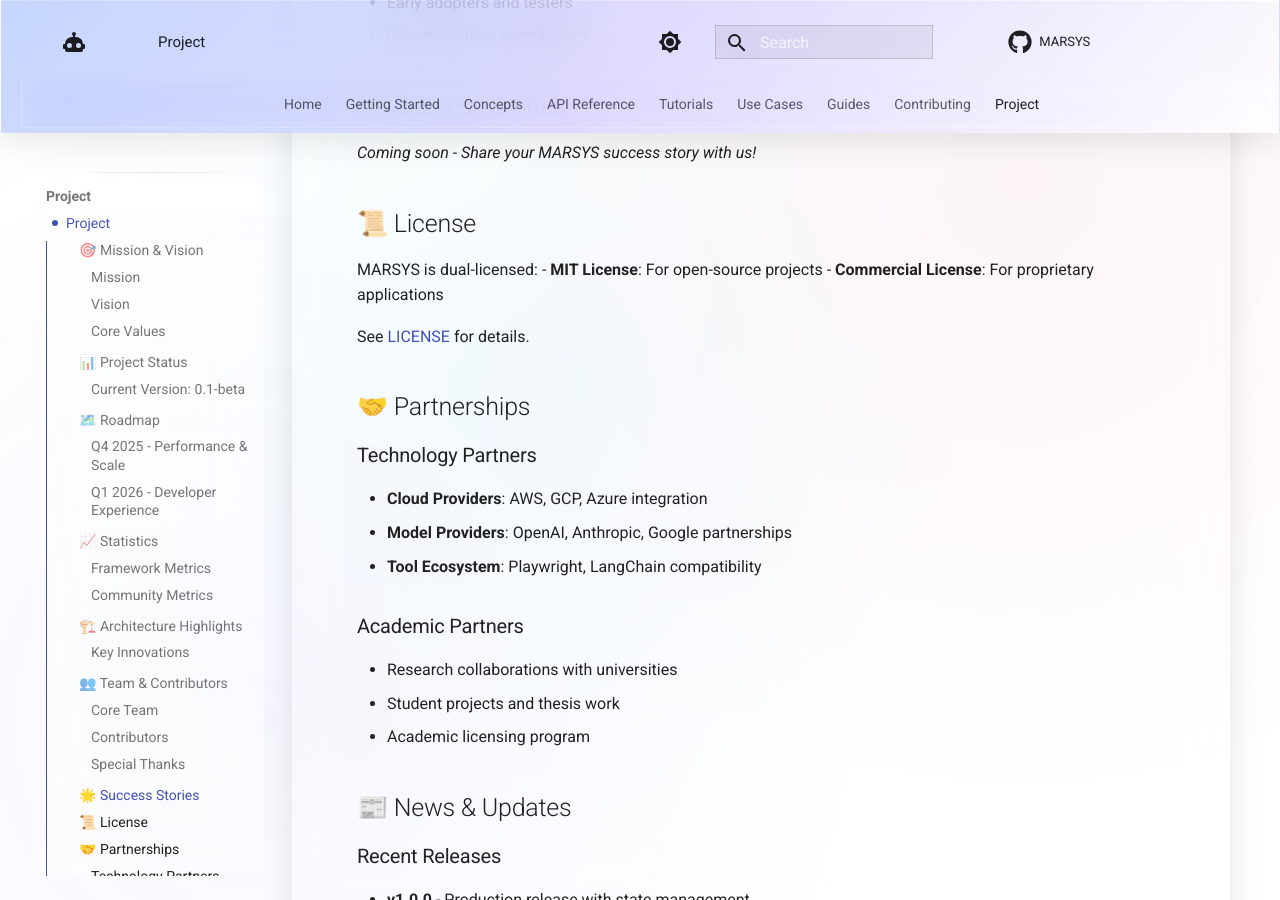
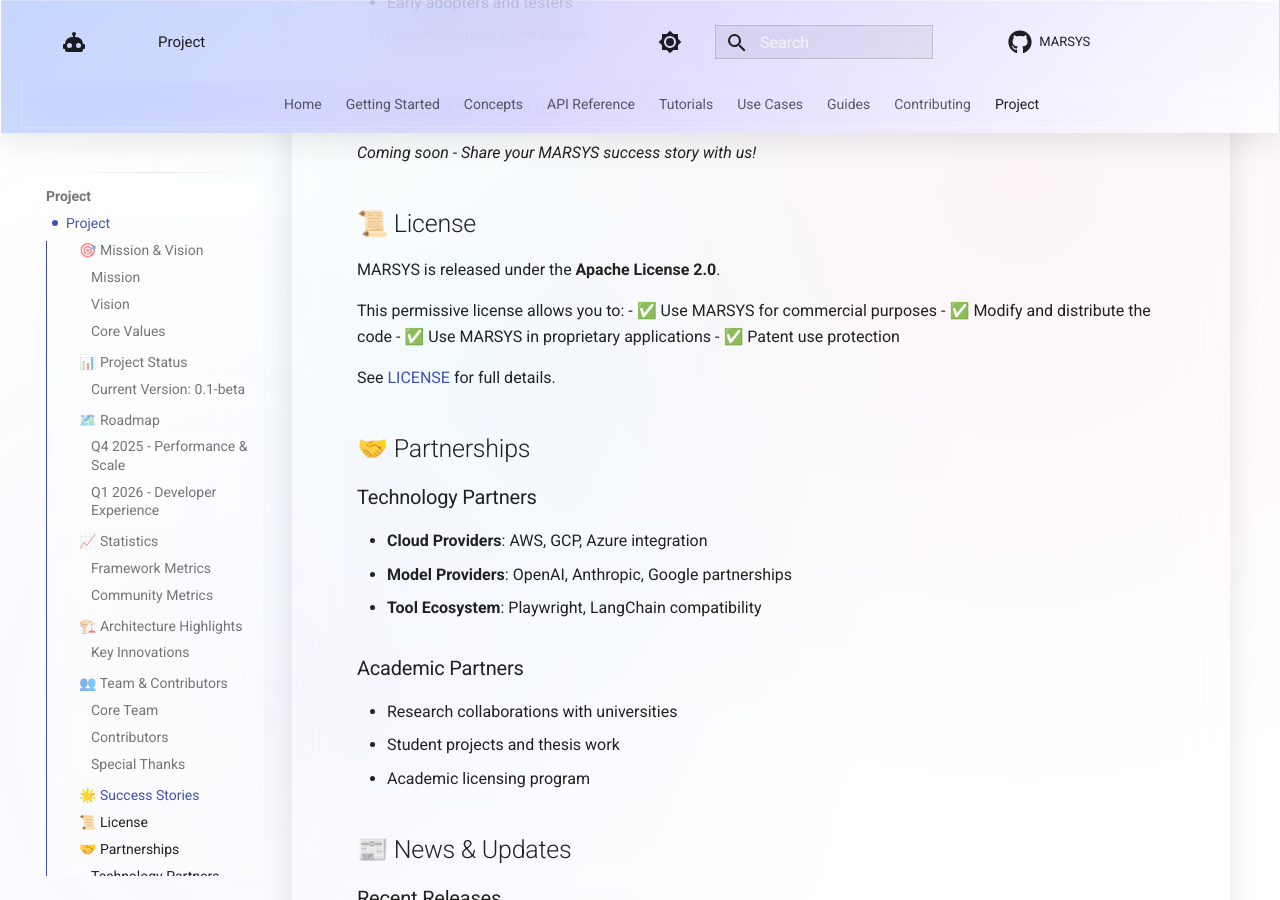
Before and after one commit to rezaho/MARSYS, an MkDocs documentation site: the page built from docs/project/overview.md, in a window 1280 px wide and 900 px high, scrolled down 4069 px. Built offline with MkDocs 1.6.1 and Material for MkDocs 9.7.7, drawn with Linux system fonts in a browser that asks for light colours; comment, search, counter and statistics services are not loaded.

Commit message:
Fix license references in documentation (MIT → Apache 2.0) before the public release

```diff
--- a/docs/project/overview.md
+++ b/docs/project/overview.md
@@ -151,11 +151,15 @@
 
 ## 📜 License
 
-MARSYS is dual-licensed:
-- **MIT License**: For open-source projects
-- **Commercial License**: For proprietary applications
+MARSYS is released under the **Apache License 2.0**.
 
-See [LICENSE](https://github.com/yourusername/marsys/blob/main/LICENSE) for details.
+This permissive license allows you to:
+- ✅ Use MARSYS for commercial purposes
+- ✅ Modify and distribute the code
+- ✅ Use MARSYS in proprietary applications
+- ✅ Patent use protection
+
+See [LICENSE](https://github.com/rezaho/MARSYS/blob/main/LICENSE) for full details.
 
 ## 🤝 Partnerships
 
```
Also changed, not shown: docs/contributing/index.md (+1 -1 lines), docs/index.md (+1 -1 lines).
